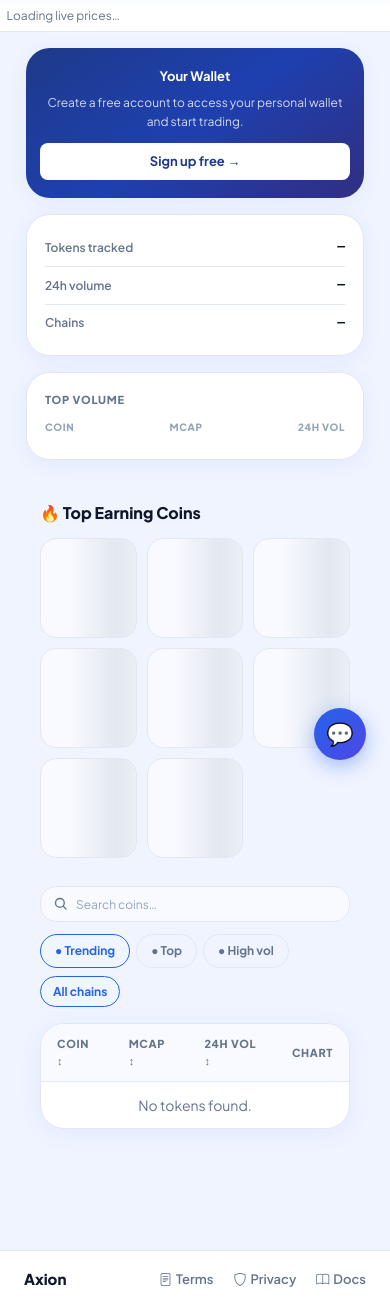
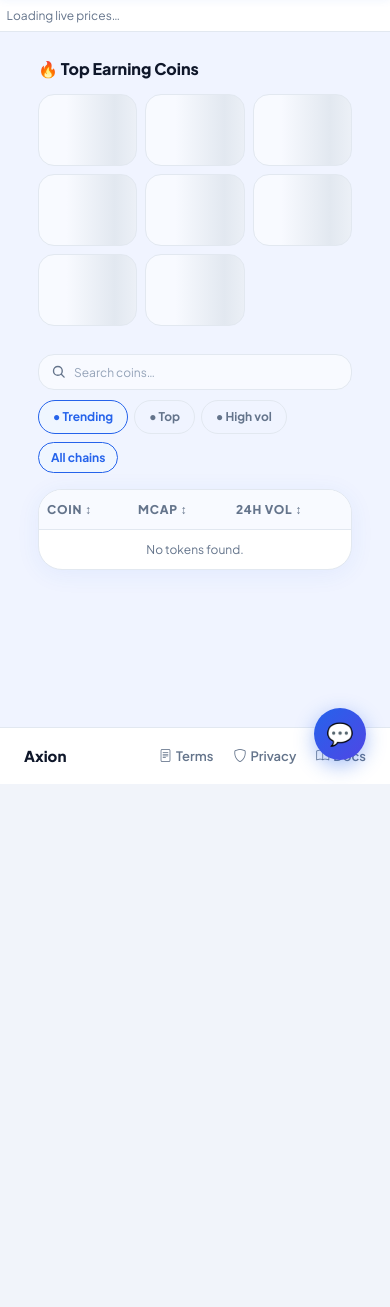
Before and after one commit to Dennis433/axion_lab, a Flask app: page / in a window 390 px wide. Shown: the part 60-1367 px from the top of the page. After the commit the page ends 844 px from the top, so only its background shows below. Run offline with Flask 3, Linux system fonts and the light colour scheme; data that the repository does not hold is empty.

Commit message:
Enhance mobile styles for sidebar and content layout
Added responsive styles for mobile layout including sidebar hiding and adjustments for various sections.

```diff
--- a/app/static/css/style.css
+++ b/app/static/css/style.css
@@ -891,7 +891,29 @@ a { text-decoration: none; color: inherit; }
   .sidebar { position: static; }
 }
 
+/* On mobile the sidebar stacks above main content and can be very tall —
+   hide it entirely so the token table is immediately visible. */
+@media (max-width: 768px) {
+  .sidebar { display: none !important; }
+  .page-wrap { padding: 0 10px; gap: 0; }
+  .main-content { padding-top: 8px; }
+
+  /* Movers section: smaller cards, less vertical space */
+  .movers-section { margin-bottom: 14px; }
+  .movers-grid { grid-template-columns: repeat(auto-fill, minmax(80px, 1fr)); gap: 8px; }
+  .mover-skeleton { height: 72px; }
+  .mover-card { padding: 10px 8px; }
+
+  /* Mobile search bar fills the row */
+  .mobile-search-bar { max-width: 100%; }
+  .search-bar-row { margin-bottom: 10px; }
+
+  /* Table adjustments */
+  .token-table th, .token-table td { font-size: 12px; padding: 10px 8px; }
+  .token-table th:nth-child(4), .token-table td:nth-child(4) { display: none; } /* hide CHART col */
+}
+
 @media (max-width: 640px) {
-  .movers-grid { grid-template-columns: repeat(auto-fill, minmax(90px, 1fr)); }
+  .movers-grid { grid-template-columns: repeat(auto-fill, minmax(76px, 1fr)); }
   .home-modal-card { padding: 18px 16px; }
 }
```
